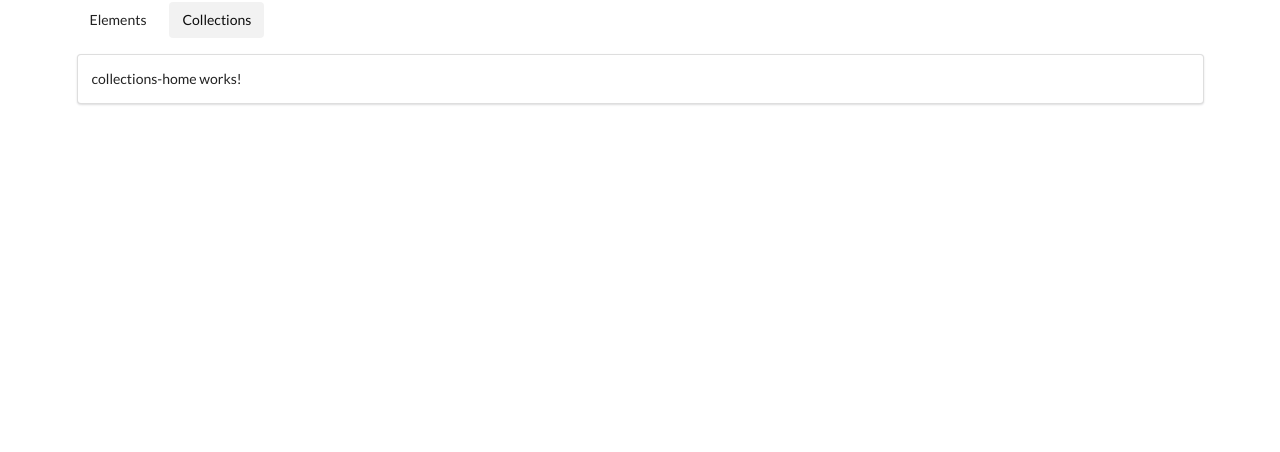
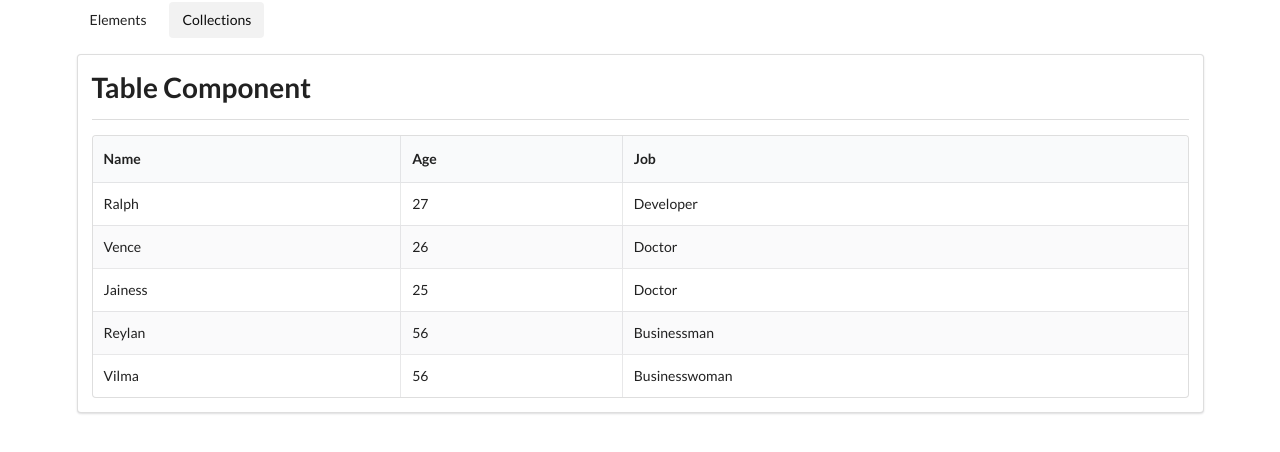
Before and after one commit to Deadras14/comps, an Angular app: page /collections in a window 1280 px wide. Shown: the top 452 px of the page. Built offline with nearby package versions, Linux system fonts and the light colour scheme.

Commit message:
Passing down class names

```diff
--- a/src/app/collections/collections-home/collections-home.component.html
+++ b/src/app/collections/collections-home/collections-home.component.html
@@ -1 +1,9 @@
-<p>collections-home works!</p>
+<app-divider>
+  Table Component
+</app-divider>
+<app-table
+  class = "striped celled"
+  [data]="data"
+  [headers]="headers"
+>
+</app-table>
--- a/src/app/collections/collections-home/collections-home.component.ts
+++ b/src/app/collections/collections-home/collections-home.component.ts
@@ -6,6 +6,19 @@
   styleUrls: ['./collections-home.component.css']
 })
 export class CollectionsHomeComponent implements OnInit {
+  data = [
+    { name: 'Ralph', age: 27, job: 'Developer'},
+    { name: 'Vence', age: 26, job: 'Doctor' },
+    { name: 'Jainess', age: 25, job: 'Doctor'},
+    { name: 'Reylan', age: 56, job: 'Businessman' },
+    {name: 'Vilma', age: 56, job: 'Businesswoman'}
+  ];
+
+  headers = [
+    { key: 'name', label: 'Name' },
+    { key: 'age', label: 'Age'},
+    { key: 'job', label: 'Job'},
+  ];
 
   constructor() { }
 
--- /dev/null
+++ b/src/app/collections/table/table.component.html
@@ -0,0 +1,16 @@
+<table [ngClass]="classNames" class="ui table">
+  <thead>
+    <tr>
+      <th *ngFor="let header of headers">
+        {{ header.label }}
+      </th>
+    </tr>
+  </thead>
+  <tbody>
+    <tr *ngFor="let record of data">
+      <td *ngFor="let header of headers">
+        {{ record[header.key] }}
+      </td>
+    </tr>
+  </tbody>
+</table>
--- /dev/null
+++ b/src/app/collections/table/table.component.ts
@@ -0,0 +1,18 @@
+import { Component, Input, OnInit } from '@angular/core';
+
+@Component({
+  selector: 'app-table',
+  templateUrl: './table.component.html',
+  styleUrls: ['./table.component.css']
+})
+export class TableComponent implements OnInit {
+  @Input('class') classNames = '';
+  @Input() data: any = [];
+  @Input() headers: any = [];
+
+  constructor() { }
+
+  ngOnInit(): void {
+  }
+
+}
--- a/src/app/elements/elements-home/elements-home.component.html
+++ b/src/app/elements/elements-home/elements-home.component.html
@@ -8,10 +8,10 @@
 </app-divider>
 
 <app-segment>
-  <!-- <header>
+  <header>
     <i class="pdf file outline icon "></i>
     No document are listed for this customer.
-  </header> -->
+  </header>
 
   <button class="ui primary button">
     Add Document
```
Also changed, not shown: src/app/collections/collections.module.ts (+9 -7 lines), src/app/collections/table/table.component.css (added), 1 other file (tests, documents, lock files or other folders).
